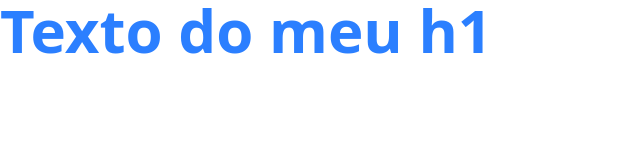
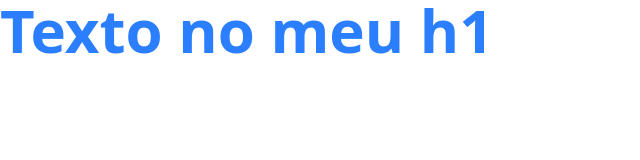
Before and after one commit to adil-jr/blog, a Next.js app: page / in a window 1280 px wide. Shown: the top 160 px of the page, without its empty margins (0-640 px from the left). Built offline with nearby package versions, Linux system fonts and the light colour scheme.

Commit message:
feat(ui): replace h1 with Header component

```diff
--- a/src/app/page.tsx
+++ b/src/app/page.tsx
@@ -1,21 +1,9 @@
-import clsx from 'clsx';
+import { Header } from '@/components/Header';
 
 export default function HomePage() {
   return (
     <div>
-      <h1
-        className={clsx(
-          'text-6xl',
-          'font-bold',
-          'text-blue-500',
-          'hover:text-blue-50',
-          'hover:bg-blue-500',
-          'transition',
-          'duration-1000',
-        )}
-      >
-        Texto do meu h1
-      </h1>
+      <Header />
     </div>
   );
 }
--- /dev/null
+++ b/src/components/Header/index.tsx
@@ -0,0 +1,24 @@
+'use client';
+
+import clsx from 'clsx';
+
+export function Header() {
+  console.log('HEADER');
+
+  return (
+    <h1
+      className={clsx(
+        'text-6xl',
+        'font-bold',
+        'text-blue-500',
+        'hover:text-blue-50',
+        'hover:bg-blue-500',
+        'transition',
+        'duration-1000',
+      )}
+      onClick={() => alert(123)}
+    >
+      Texto no meu h1
+    </h1>
+  );
+}
```
